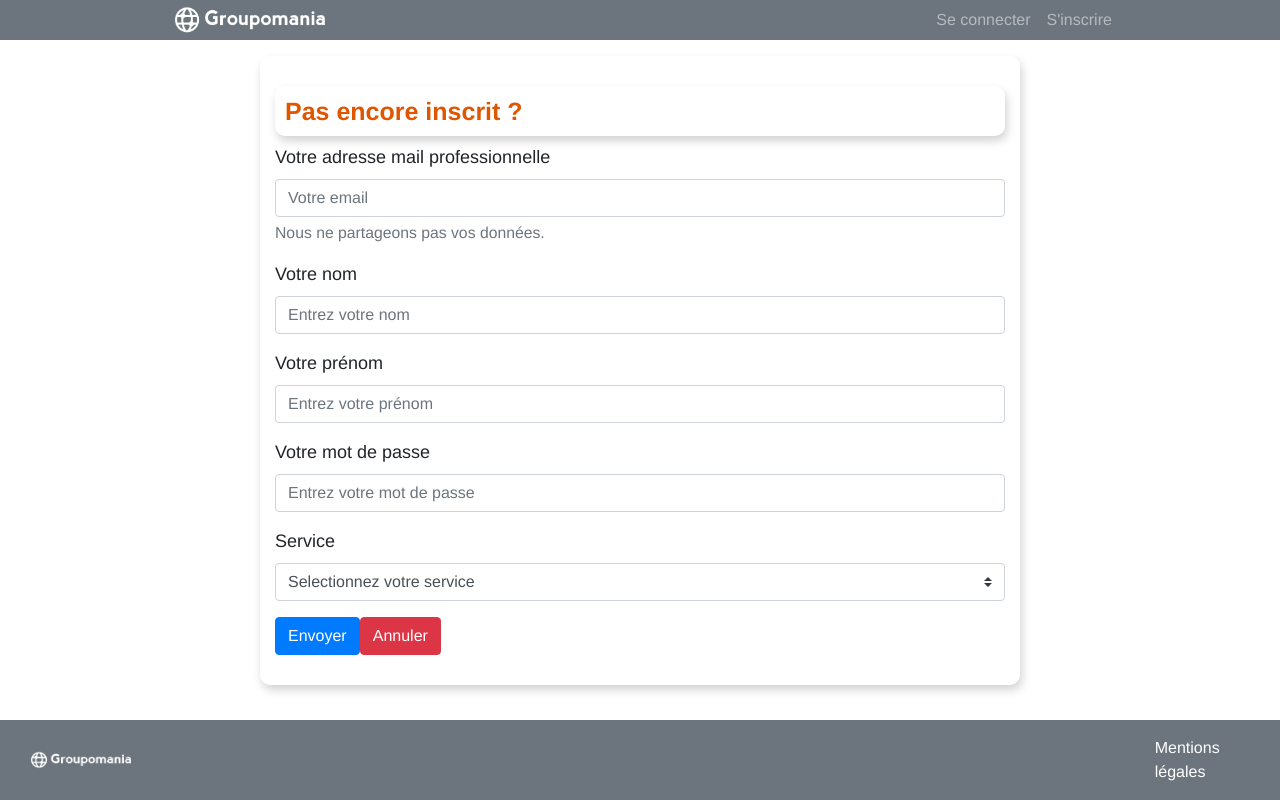
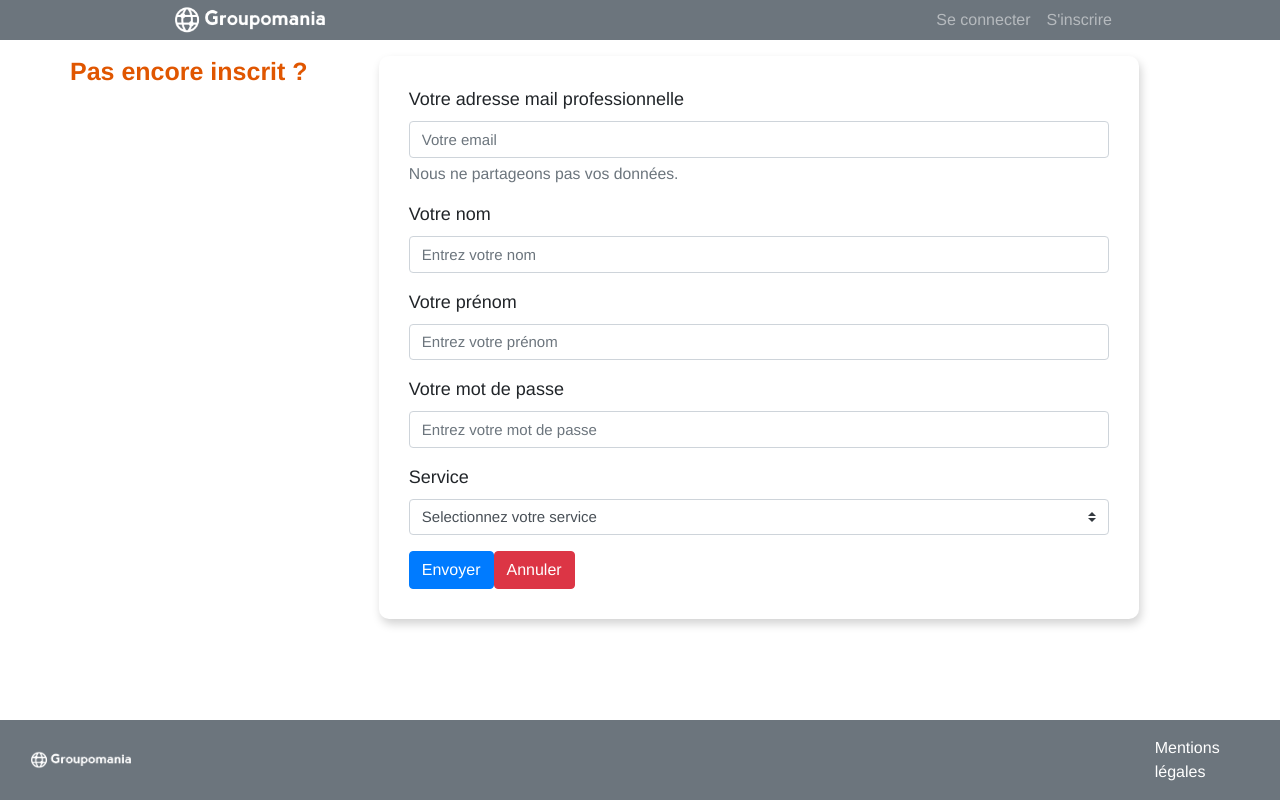
Before and after one commit to medleey/AliceCoisne_7_15032021, a Vue app in the folder frontend/: page /#/register in a window 1280 px wide. Built offline with nearby package versions, Linux system fonts and the light colour scheme; no server answers.

Commit message:
edit files

```diff
--- a/frontend/src/components/Account.vue
+++ b/frontend/src/components/Account.vue
@@ -3,12 +3,12 @@
     <div class="container title">
       <div class="row">
         <div class="col">
-          <h1>Mon compte</h1>
+          <h1 class="title-account">Mon compte</h1>
         </div>
       </div>
     </div>
 
- <div class="container profil w-75 h-100 p-5 " >
+ <div class="container profil w-75 h-100 p-5" >
       <div class="row">
         <div class="col" >
             <h2>Modifier ma photo profil</h2>
@@ -41,7 +41,8 @@
           </ul>
         </div>
         <div class="b-col">
-          <b-button class="btn-delete" variant="danger">Supprimer définitivement mon compte</b-button>
+          <b-button type="button" class="btn-edit" variant="success">Enregistrer</b-button>
+          <b-button class="btn-delete" variant="danger" >Supprimer définitivement mon compte</b-button>
         </div>
       </div>
  </div>
@@ -49,6 +50,7 @@
 </template>
 
 <script>
+import axios from "axios";
 export default {
   name:'Account',
   props: [
@@ -77,9 +79,8 @@ export default {
   },
   mounted: function () { //permet de refresh les users data, API > BDD > UserId
     this.$emit('refreshUserData');
-    }
+    },
 }
-
 
 </script>
 
@@ -89,7 +90,7 @@ export default {
   justify-content: center;
 }
 
-h1 {
+.title-account {
   font-weight: bold;
   font-size: 20px;
   text-align: center;
--- a/frontend/src/components/Register.vue
+++ b/frontend/src/components/Register.vue
@@ -1,8 +1,9 @@
 <template>
   <div class="container">
     <div class="row">
+    <h1 class="title_form"> Pas encore inscrit ? </h1>
     <b-form class="form_register col-md-8" @submit="onSubmit" @reset="onReset" v-if="show">
-      <h1 class="title_form"> Pas encore inscrit ? </h1>
+
       <b-form-group
         id="input-group-1"
         label="Votre adresse mail professionnelle"
@@ -129,7 +130,7 @@ import axios from 'axios';
   }
 </script>
 
-<style>
+<style scoped>
   .form_register {
     margin-bottom: 20px;
     margin-left: auto;
```
